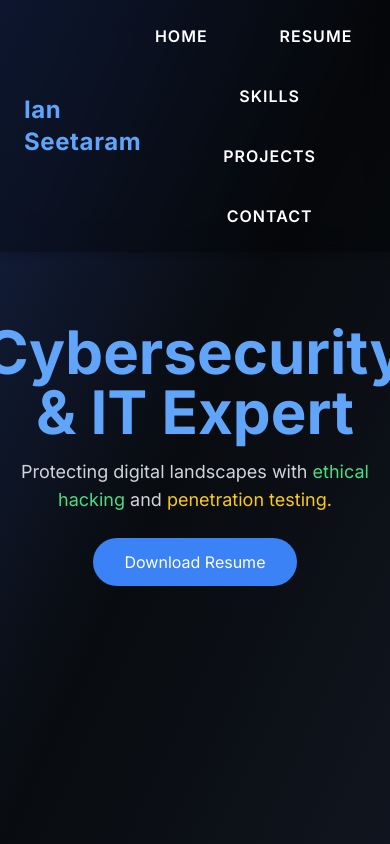
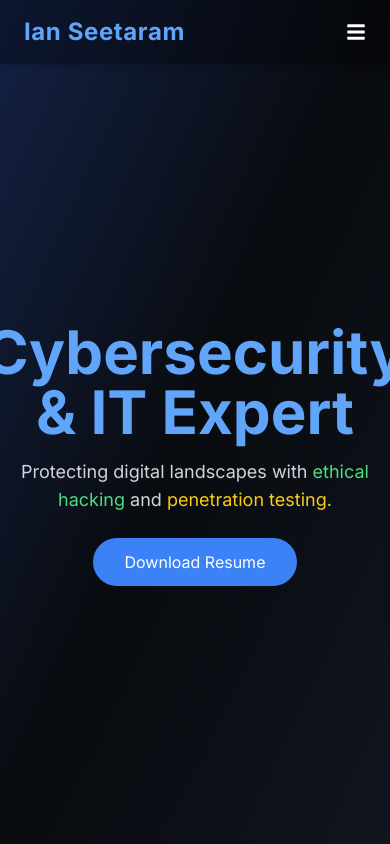
Before and after one commit to EyeonSee/EyeonCyberp, a React (Vite) app: page / in a window 390 px wide. Shown: the top 844 px of the page. Built offline with nearby package versions, Linux system fonts and the light colour scheme.

Commit message:
Update Navbar.jsx

```diff
--- a/src/components/Navbar.jsx
+++ b/src/components/Navbar.jsx
@@ -1,30 +1,60 @@
 import { Link } from "react-scroll";
+import { useState } from "react";
+import { FaBars, FaTimes } from "react-icons/fa";
 
 const Navbar = () => {
+  const [isOpen, setIsOpen] = useState(false);
+
   return (
     <nav className="fixed top-0 left-0 w-full bg-black/30 backdrop-blur-lg shadow-md text-white py-4 z-50">
       <div className="container mx-auto flex justify-between items-center px-6">
-        {/* 🌟 Logo */}
+        {/* Logo */}
         <h1 className="text-2xl font-bold text-blue-400 tracking-wide">Ian Seetaram</h1>
 
-        {/* 🌟 Horizontal Navbar Links */}
-        <ul className="flex flex-row space-x-8">  {/* ✅ Explicit flex-row for horizontal layout */}
+        {/* Mobile Menu Button */}
+        <button className="md:hidden text-xl" onClick={() => setIsOpen(!isOpen)}>
+          {isOpen ? <FaTimes /> : <FaBars />}
+        </button>
+
+        {/* Desktop Nav Links */}
+        <ul className="hidden md:flex space-x-8">
           <li>
-            <Link to="home" smooth={true} duration={500} className="nav-link">Home</Link>
+            <Link to="home" smooth={true} duration={500} className="nav-link hover:text-blue-400 transition-colors">Home</Link>
           </li>
           <li>
-            <Link to="resume" smooth={true} duration={500} className="nav-link">Resume</Link>
+            <Link to="resume" smooth={true} duration={500} className="nav-link hover:text-blue-400 transition-colors">Resume</Link>
           </li>
           <li>
-            <Link to="skills" smooth={true} duration={500} className="nav-link">Skills</Link>
+            <Link to="skills" smooth={true} duration={500} className="nav-link hover:text-blue-400 transition-colors">Skills</Link>
           </li>
           <li>
-            <Link to="projects" smooth={true} duration={500} className="nav-link">Projects</Link>
+            <Link to="projects" smooth={true} duration={500} className="nav-link hover:text-blue-400 transition-colors">Projects</Link>
           </li>
           <li>
-            <Link to="contact" smooth={true} duration={500} className="nav-link">Contact</Link>
+            <Link to="contact" smooth={true} duration={500} className="nav-link hover:text-blue-400 transition-colors">Contact</Link>
           </li>
         </ul>
+
+        {/* Mobile Nav Links */}
+        {isOpen && (
+          <ul className="md:hidden absolute top-16 right-0 bg-black/30 backdrop-blur-lg w-full text-center py-4">
+            <li className="py-2">
+              <Link to="home" smooth={true} duration={500} className="nav-link hover:text-blue-400 transition-colors" onClick={() => setIsOpen(false)}>Home</Link>
+            </li>
+            <li className="py-2">
+              <Link to="resume" smooth={true} duration={500} className="nav-link hover:text-blue-400 transition-colors" onClick={() => setIsOpen(false)}>Resume</Link>
+            </li>
+            <li className="py-2">
+              <Link to="skills" smooth={true} duration={500} className="nav-link hover:text-blue-400 transition-colors" onClick={() => setIsOpen(false)}>Skills</Link>
+            </li>
+            <li className="py-2">
+              <Link to="projects" smooth={true} duration={500} className="nav-link hover:text-blue-400 transition-colors" onClick={() => setIsOpen(false)}>Projects</Link>
+            </li>
+            <li className="py-2">
+              <Link to="contact" smooth={true} duration={500} className="nav-link hover:text-blue-400 transition-colors" onClick={() => setIsOpen(false)}>Contact</Link>
+            </li>
+          </ul>
+        )}
       </div>
     </nav>
   );
```
